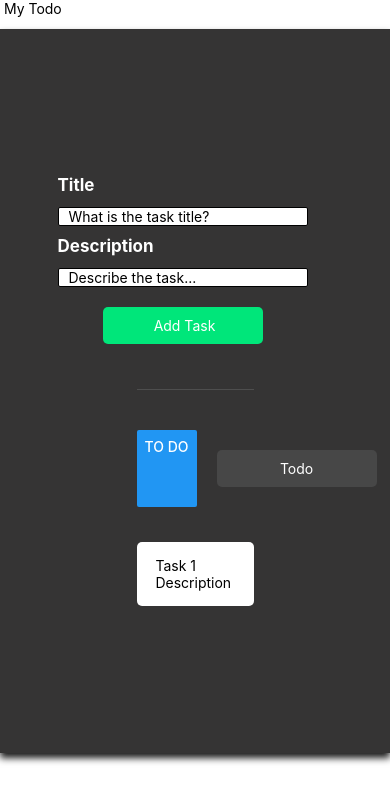
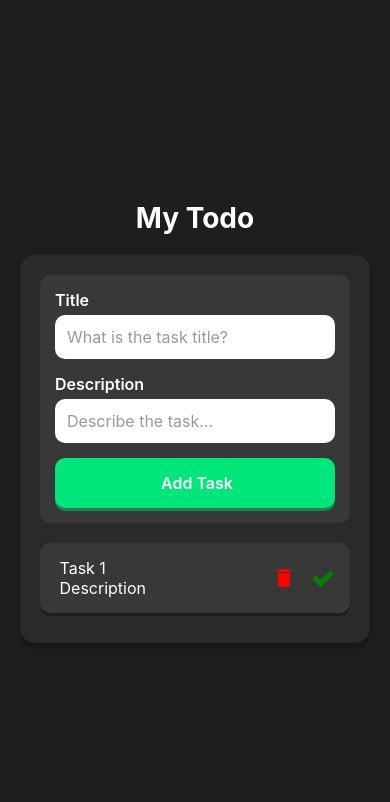
Before and after one commit to LiZulu/ReactNativeRedux_todolist, a React Native app: screen / in a window 390 px wide. Shown: the top 802 px of the page. Built offline with nearby package versions, Linux system fonts and the light colour scheme.

Commit message:
commit
commit

```diff
--- a/App.js
+++ b/App.js
@@ -8,6 +8,12 @@ import rootReducer from './src/reducer/rootReducer';
 import toDoStyles from './src/styles/TodoStyles'; // Import the styles
 import { TouchableOpacity } from 'react-native';
 
+// Import React Native-compatible icons
+import MaterialIcons from 'react-native-vector-icons/MaterialIcons';
+import FontAwesome from 'react-native-vector-icons/FontAwesome';
+import Icon from 'react-native-vector-icons/MaterialIcons';
+import CheckIcon from 'react-native-vector-icons/FontAwesome';
+
 const store = createStore(rootReducer, applyMiddleware(logger));
 
 /* const App = () => (
@@ -17,8 +23,8 @@ const store = createStore(rootReducer, applyMiddleware(logger));
 ); */
 
 function App() {
-
   const [isCompleteScreen, setIsCompleteScreen] = useState(false);
+  const [isHovered, setIsHovered] = useState({ todo: false, completed: false });
 
   return (
     <Provider store={store}>
@@ -26,54 +32,39 @@ function App() {
     <Text style={toDoStyles.title}> My Todo </Text>
 
     <View style={toDoStyles.todoWrapper}>
+        {/* Task Input */}
         <View style={toDoStyles.todoInput}>
             <View style={toDoStyles.todoInputItem}>
                 <Text style={toDoStyles.label}>Title</Text>
-              <TextInput style={toDoStyles.input} placeholder="What is the task title?" />
+                <TextInput style={toDoStyles.input} placeholder="What is the task title?" placeholderTextColor="#999" />
             </View>
 
             <View style={toDoStyles.todoInputItem}>
                 <Text style={toDoStyles.label}>Description</Text>
-              <TextInput style={toDoStyles.input} placeholder="Describe the task..." />
+                <TextInput style={toDoStyles.input} placeholder="Describe the task..." placeholderTextColor="#999" />
             </View>
 
-            <View style={toDoStyles.todoInputItem}>
-              <TouchableOpacity
-                style={toDoStyles.primaryBtn}
-                onPress={() => {}}>
-                <Text
-                style={{
-                  color: "#FFF",
-                  textAlign: "center"
-                }}> Add Task</Text>
-              </TouchableOpacity>
-            </View>
-          </View>
-
-          <View style={toDoStyles.btnArea}>
-            <Button title="To Do"> Todo </Button>
-            <TouchableOpacity style={toDoStyles.secondaryBtn} onPress={() => {}}>
-              <Text style={{ color: "#FFF", textAlign: "center" }}> Todo </Text>
-            </TouchableOpacity>
-
-            <Button title="Completed"> Completed </Button>
-            <TouchableOpacity style={toDoStyles.secondaryBtn} onPress={() => {}}>
-              <Text style={{ color: "#FFF", textAlign: "center" }}> Completed </Text>
+            <TouchableOpacity style={toDoStyles.primaryBtn}>
+                <Text style={{ color: "#FFF", fontSize: 16, fontWeight: "600" }}> Add Task</Text>
             </TouchableOpacity>
         </View>
 
-          <View style={toDoStyles.todoList}>
-
+        {/* Task List */}
         <View style={toDoStyles.toDoListItem}>
-              <Text> Task 1 </Text>
-              <Text> Description </Text>
+            <View style={toDoStyles.textContainer}>
+                <Text style={toDoStyles.toDoListText}> Task 1 </Text>
+                <Text style={toDoStyles.toDoListText}> Description </Text>
             </View>
 
+            <View style={toDoStyles.iconWrapper}>
+                <MaterialIcons name="delete" size={24} color="red" />
+                <FontAwesome name="check" size={24} color="green" />
+            </View>
         </View>
     </View>
 </View>
     </Provider>
-  )
+  );
 }
 
 export default App;
--- a/package.json
+++ b/package.json
@@ -16,8 +16,10 @@
     "@react-native-async-storage/async-storage": "^2.1.0",
     "babel-plugin-module-resolver": "^5.0.2",
     "react": "18.3.1",
-    "react-dom": "^19.0.0",
+    "react-dom": "^18.3.1",
+    "react-icons": "^5.4.0",
     "react-native": "0.77.0",
+    "react-native-vector-icons": "^10.2.0",
     "react-native-web": "^0.19.13",
     "react-redux": "^9.2.0",
     "redux": "^5.0.1",
--- /dev/null
+++ b/react-native.config.js
@@ -0,0 +1,3 @@
+module.exports = {
+    assets: ['./node_modules/react-native-vector-icons/Fonts'],
+  };
--- a/src/styles/TodoStyles.js
+++ b/src/styles/TodoStyles.js
@@ -1,95 +1,120 @@
 import { StyleSheet } from "react-native";
 
 const toDoStyles = StyleSheet.create({
-    body: {
-        color: "#FFFFFF",
-        overflow: 'hidden',
+    container: {
+        flex: 1,
+        backgroundColor: "#1e1e1e", // Dark theme background
+        padding: 20,
+        justifyContent: "center",
+    },
+
+    title: {
+        fontSize: 28,
+        fontWeight: "bold",
+        color: "#FFF",
+        textAlign: "center",
+        marginBottom: 20,
     },
 
     todoWrapper: {
-        backgroundColor: '#353434',
-        padding: '35%',
-        alignSelf: 'auto',
-        marginTop: '3%',
-        overflow: 'scroll',
-        boxShadow: '0px 5px 7px rgb(27, 27, 27)'
+        backgroundColor: "#2a2a2a",
+        borderRadius: 15,
+        padding: 20,
+        shadowColor: "#000",
+        shadowOffset: { width: 0, height: 4 },
+        shadowOpacity: 0.3,
+        shadowRadius: 5,
+        elevation: 5,
     },
 
     todoInput: {
-        alignItems: 'center',
-        justifyContent: 'center',
-        borderBottomWidth: 1,
-        borderBottomColor: 'rgb(78, 78, 78)',
-        paddingBottom: 25,
-        marginBottom: 25,
+        marginBottom: 20,
+        padding: 15,
+        borderRadius: 10,
+        backgroundColor: "#383838",
     },
 
-    todoInputItem:
-    {
-        flexDirection: 'column',
-        alignItems: 'flex-start',
-        marginRight: 25,
+    todoInputItem: {
+        marginBottom: 15,
     },
 
-    label:
-    {
-        fontSize: 17,
-        fontWeight: 'bold',
-        color: '#FFF',
-        paddingBottom: 7,
-        marginTop: 10,
+    label: {
+        fontSize: 16,
+        fontWeight: "600",
+        color: "#FFF",
+        marginBottom: 5,
     },
 
-    input:
-    {
-        width: 250,
-        borderWidth: 1,
-        borderRadius: 2,
-        paddingHorizontal: 10,
-        marginTop: 5,
-        backgroundColor: '#FFF',
+    input: {
+        backgroundColor: "#FFF",
+        padding: 12,
+        borderRadius: 10,
+        fontSize: 16,
     },
 
     btnArea: {
         flexDirection: "row",
-        justifyContent: "space-around",
-        marginVertical: 15,
+        justifyContent: "space-between",
+        alignItems: "center",
+        marginTop: 15,
     },
 
-    todoList: {
-        marginTop: 20,
+    primaryBtn: {
+        backgroundColor: "#00E67A",
+        padding: 15,
+        borderRadius: 10,
+        alignItems: "center",
+        justifyContent: "center",
+        shadowColor: "#00E67A",
+        shadowOffset: { width: 0, height: 3 },
+        shadowOpacity: 0.4,
+        elevation: 5,
+    },
+
+    secondaryBtn: {
+        backgroundColor: "#505050",
+        padding: 15,
+        borderRadius: 10,
+        alignItems: "center",
+        justifyContent: "center",
+        shadowColor: "#505050",
+        shadowOffset: { width: 0, height: 3 },
+        shadowOpacity: 0.4,
+        elevation: 5,
     },
 
     toDoListItem: {
-        backgroundColor: "#FFF",
+        flexDirection: "row",
+        justifyContent: "space-between",
+        alignItems: "center",
+        backgroundColor: "#383838",
         padding: 15,
-        borderRadius: 5,
+        borderRadius: 10,
         marginBottom: 10,
+        shadowColor: "#000",
+        shadowOffset: { width: 0, height: 3 },
+        shadowOpacity: 0.3,
+        elevation: 4,
     },
 
-    primaryBtn: {
-        backgroundColor: "rgb(0, 230, 122)",
-        color: '#FFF',
-        borderWidth: 0, // Replaced invalid `border: none`
-        borderRadius: 5,
-        width: 160,
-        alignItems: "center",
-        justifyContent: "center",
-        padding: 10,
-        margin: 20,
+    textContainer: {
+        flex: 1,
     },
 
-    secondaryBtn: {
-        backgroundColor: "rgb(71, 71, 71)",
-        color: '#FFF',
-        borderWidth: 0, // Replaced invalid `border: none`
-        borderRadius: 5,
-        width: 160,
-        alignItems: "center",
-        justifyContent: "center",
-        padding: 10,
-        margin: 20,
-    }
+    toDoListText: {
+        fontSize: 16,
+        color: "#FFF",
+    },
+
+    iconWrapper: {
+        flexDirection: "row",
+        gap: 15,
+    },
+
+    icon: {
+        fontSize: 24,
+        color: "#00E67A",
+    },
 });
 
-export default toDoStyles
+export default toDoStyles;
```
Also changed, not shown: 8 other files (tests, documents, lock files or other folders). Lines whose indentation alone changed are shown as unchanged.
